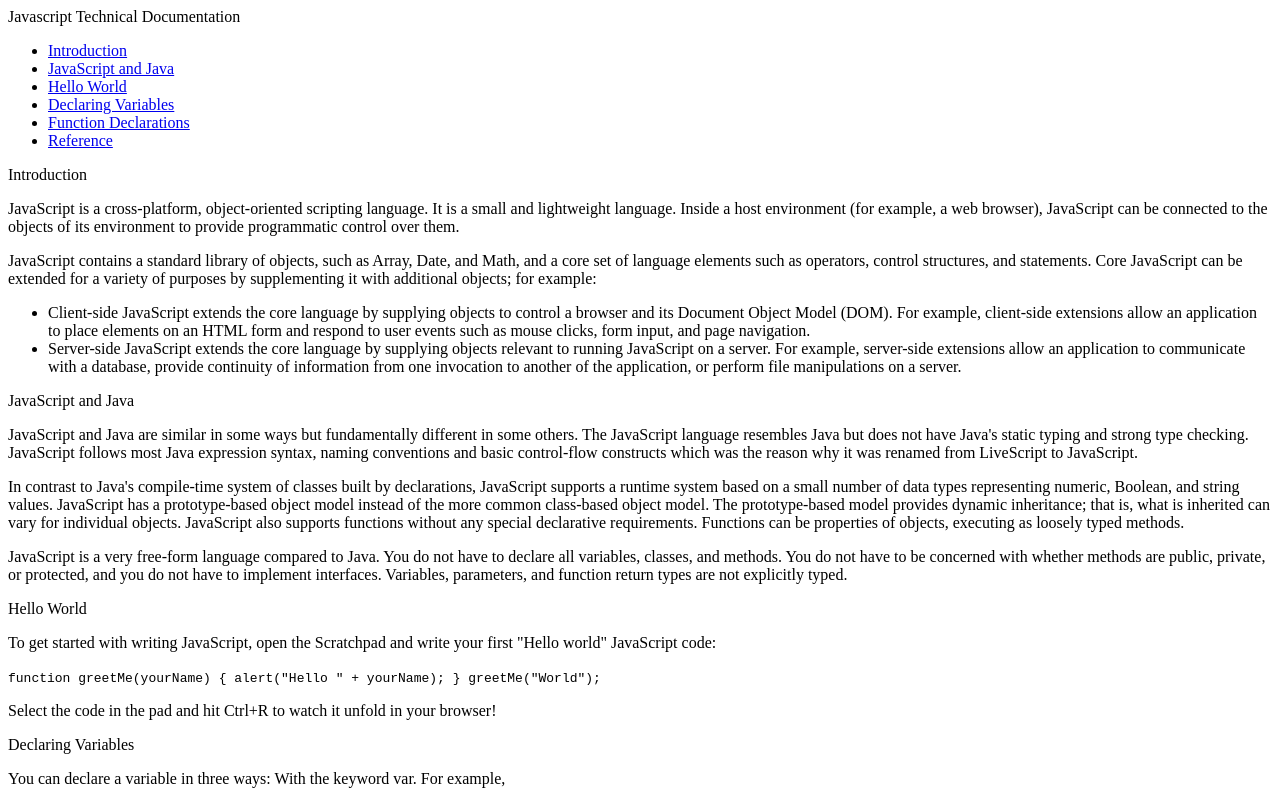
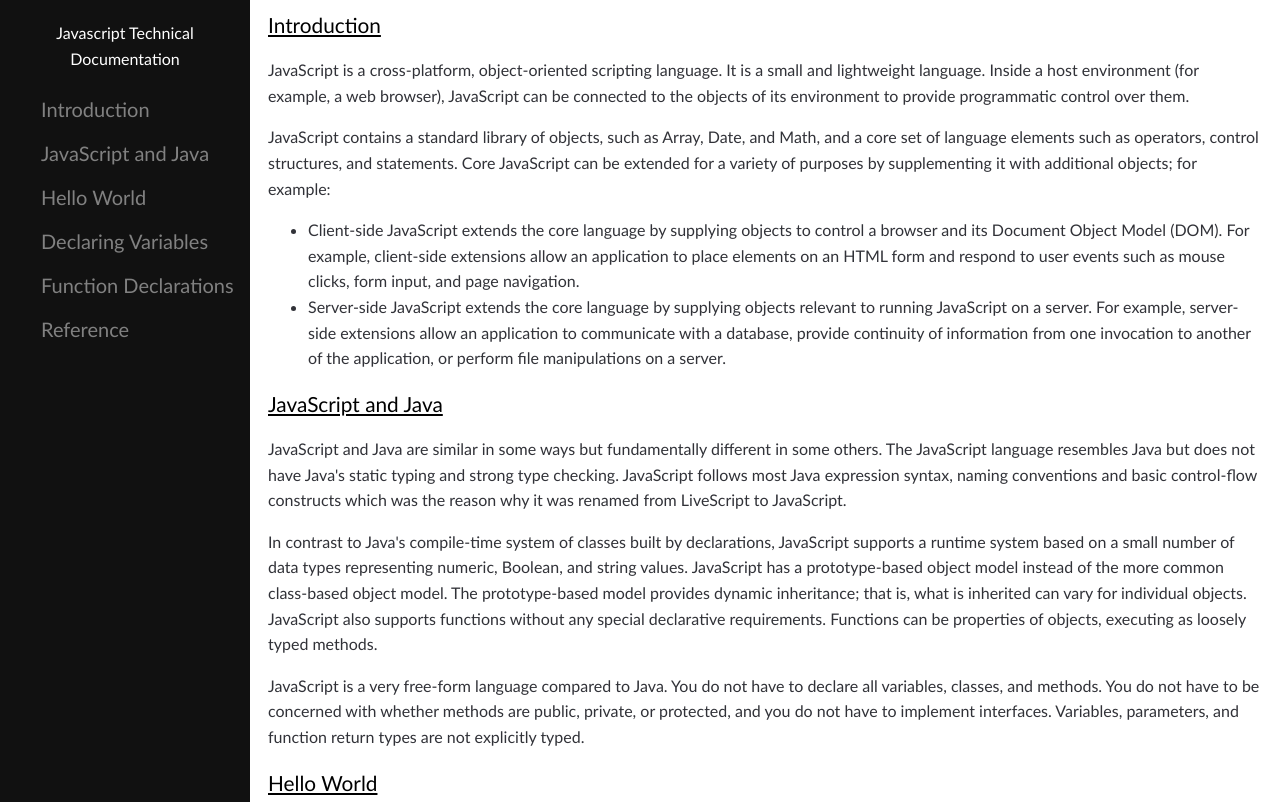
Before and after one commit to taylornoj/technical-documentation, a plain HTML site: page index.html in a window 1280 px wide. Shown: the top 802 px of the page. Drawn offline with Linux system fonts and the light colour scheme.

Commit message:
add css and update index to link style

```diff
--- a/index.html
+++ b/index.html
@@ -3,9 +3,10 @@
 
 <head>
   <meta charset="UTF-8">
+  <title>JavaScript Technical Documentation</title>
   <meta http-equiv="X-UA-Compatible" content="IE=edge">
   <meta name="viewport" content="width=device-width, initial-scale=1.0">
-  <title>JavaScript Technical Documentation</title>
+  <link rel="stylesheet" href="./style.css" />
 </head>
 
 <body>
--- /dev/null
+++ b/style.css
@@ -0,0 +1,60 @@
+body {
+  min-width: 300px;
+  color: #313238;
+  background-color: #ffffff;
+  font-family: 'Calibri', Helvetica, Arial;
+  line-height: 1.6;
+}
+
+#navbar-header {
+  color: white;
+  text-align: center;
+}
+
+#navbar {
+  height: 100%;
+  width: 250px;
+  position: fixed;
+  z-index: 1;
+  top: 0;
+  left: 0;
+  background-color: #111;
+  overflow-x: hidden;
+  padding-top: 20px;
+}
+
+#navbar a{
+  padding: 6px 8px 6px 1px;
+  text-decoration: none;
+  font-size: 20px;
+  color: #818181;
+  display: block;
+}
+
+#navbar li {
+  list-style-type: none;
+}
+
+#main-doc header {
+  color: black;
+  font-size: 1.3em;
+  text-decoration: underline;
+}
+
+#main-doc {
+  margin-left: 250px;
+  padding: 0 10px;
+}
+
+code {
+  display: block;
+  text-align: left;
+  background-color: #e3e3e3;
+  padding: 15px;
+  border-radius: 5px;
+}
+
+@media screen and (max-height: 450px) {
+  #navbar {padding-top: 15px;}
+  #navbar a {font-size: 18px;}
+}
```
